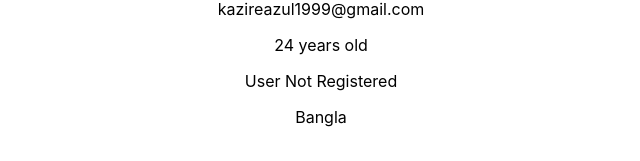
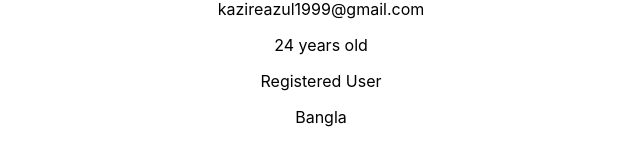
Before and after one commit to KaziReazulislam1999/react-typescript, a React (Create React App) app: page / in a window 1280 px wide. Shown: the part 316-477 px from the top of the page, without its empty margins (319-959 px from the left). Built offline with nearby package versions, Linux system fonts and the light colour scheme.

Commit message:
user defined types object

```diff
--- a/src/App.tsx
+++ b/src/App.tsx
@@ -3,23 +3,26 @@ import "./App.css";
 import User from "./components/User";
 
 function App() {
+  const user1 = {
+    name: "Kazi Monjurul Islam",
+    age: 55,
+    email: "kazimonjurul@gmail.com",
+    isRegistered: true,
+    lang: ["Bangla", "English"],
+  };
+
+  const user2 = {
+    name: "Kazi Reazul Islam",
+    age: 24,
+    email: "kazireazul1999@gmail.com",
+    isRegistered: true,
+    lang: ["Bangla"],
+  };
   return (
     <div className="App">
       <h2>User Management</h2>
-      <User
-        name="Kazi Monjurul Islam"
-        age={55}
-        email="kazimonjurul@gmail.com"
-        isRegistered={true}
-        lang={["Bangla", "English"]}
-      />
-      <User
-        name="Kazi Reazul Islam"
-        age={24}
-        email="kazireazul1999@gmail.com"
-        isRegistered={false}
-        lang={["Bangla"]}
-      />
+      <User user={user1} />
+      <User user={user2} />
     </div>
   );
 }
--- a/src/components/User.tsx
+++ b/src/components/User.tsx
@@ -5,24 +5,30 @@ import React from "react";
 //user defined types -> array, object, enum,union, any , custom type
 
 type UserProps = {
-  name: string;
-  age: number;
-  email: string;
-  isRegistered: boolean;
-  lang: string[];
+  user: {
+    name: string;
+    age: number;
+    email: string;
+    isRegistered: boolean;
+    lang: string[];
+  };
 };
 
-const User = ({ name, age, email, isRegistered, lang }: UserProps) => {
+const User = ({ user }: UserProps) => {
   return (
     <div>
-      <h2>{name}</h2>
-      <p>{email}</p>
-      <p>{age} years old</p>
+      <h2>{user.name}</h2>
+      <p>{user.email}</p>
+      <p>{user.age} years old</p>
       <p>
-        {isRegistered ? <p>Registered User</p> : <p>User Not Registered</p>}
+        {user.isRegistered ? (
+          <p>Registered User</p>
+        ) : (
+          <p>User Not Registered</p>
+        )}
       </p>
       <p>
-        {lang.map((language, index) => {
+        {user.lang.map((language, index) => {
           return <span key={index}> {language} </span>;
         })}
       </p>
```
